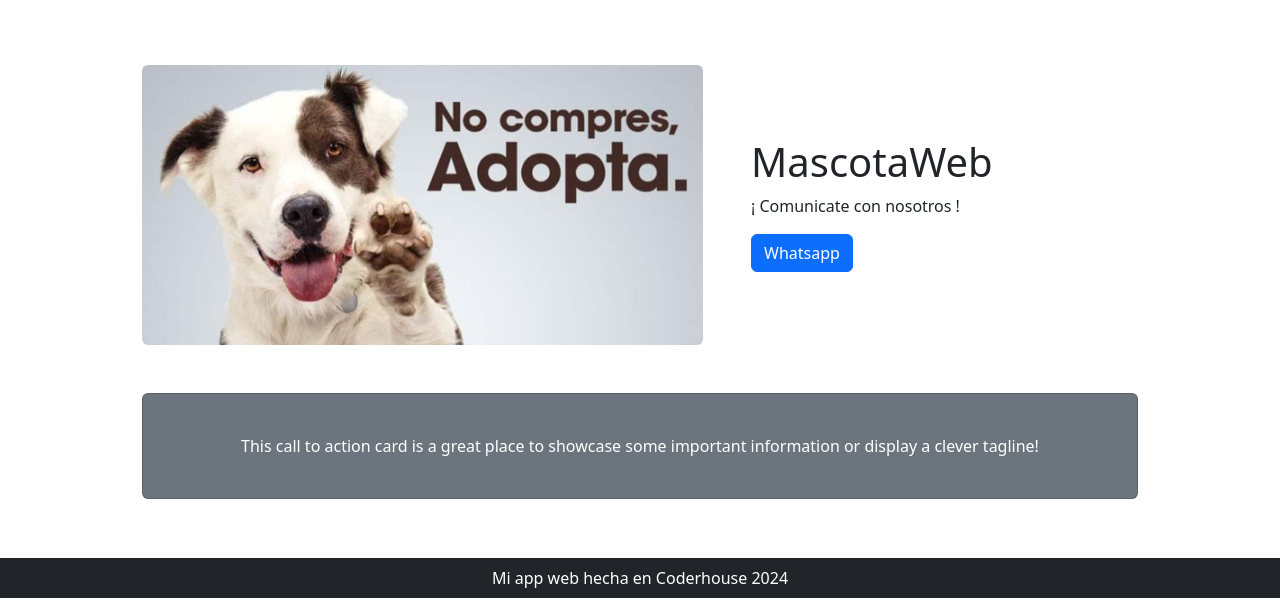
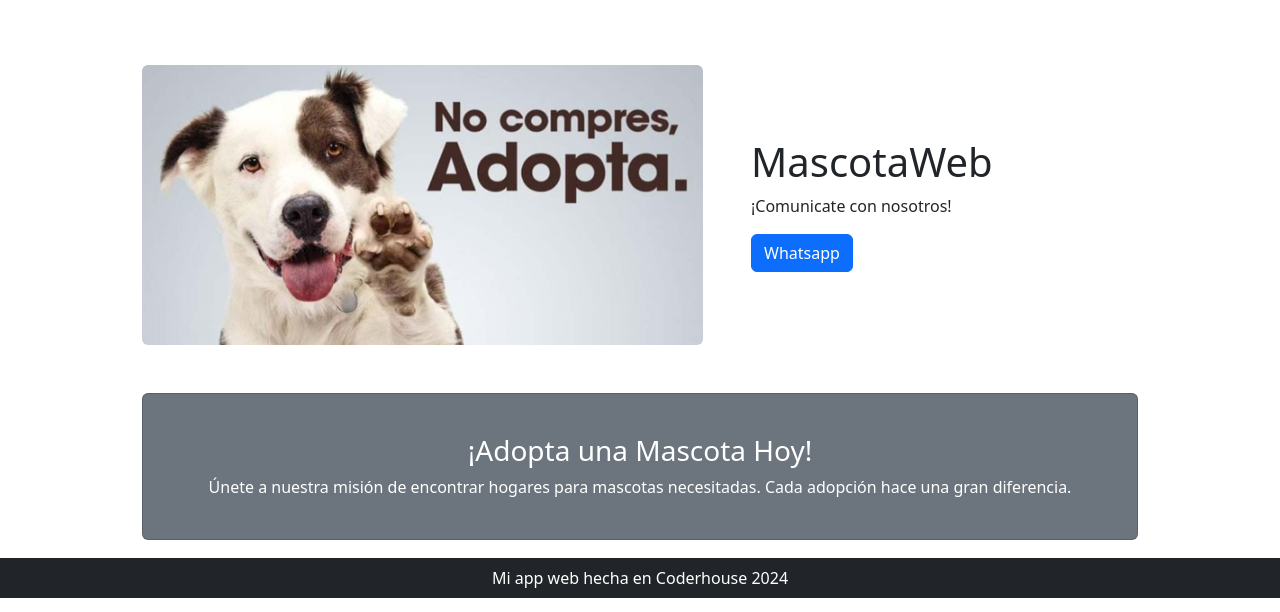
Before and after one commit to josefinaguarda/tercer-preentrega-josefinaguarda, a Django app: page / in a window 1280 px wide. Shown: the part 202-814 px from the top of the page. Run offline with Django 5.2, Linux system fonts and the light colour scheme; some libraries are stand-ins or nearby versions.

Commit message:
core: mejoras en index

```diff
--- a/mi_proyecto/core/templates/core/index.html
+++ b/mi_proyecto/core/templates/core/index.html
@@ -10,34 +10,41 @@
 {% endblock body_title %}
 
 {% block content %}
-
 <!-- Page Content-->
 <div class="container px-4 px-lg-5">
+    <!-- User Welcome Message -->
     {% if user.is_authenticated %}
-            <p class="text-info ">¡Bienvenido {{ user.username | title }}!</p>
+        <div class="alert alert-info mt-4" role="alert">
+            ¡Bienvenido {{ user.username | title }}!
+        </div>
     {% endif %}
 
-        <!-- Mensaje para cuando un vendedor sea creado -->
+    <!-- Vendor Creation Message -->
     {% if mensaje %}
-             <p class="text-info ">{{ mensaje }} ¡Bienvenido!</p>
+        <div class="alert alert-success mt-4" role="alert">
+            {{ mensaje }} ¡Bienvenido!
+        </div>
     {% endif %}
 
-        <!-- Heading Row-->
+    <!-- Heading Row -->
     <div class="row gx-4 gx-lg-5 align-items-center my-5">
-            <div class="col-lg-7"><img class="img-fluid rounded mb-4 mb-lg-0"
-                    src="{% static 'core/img/adopciones.PNG' %}" alt="..." /></div>
+        <div class="col-lg-7">
+            <img class="img-fluid rounded mb-4 mb-lg-0" src="{% static 'core/img/adopciones.PNG' %}" alt="..." />
+        </div>
         <div class="col-lg-5">
             <h1 class="font-weight-light">MascotaWeb</h1>
-                <p>¡ Comunicate con nosotros !</p>
+            <p>¡Comunicate con nosotros!</p>
             <a class="btn btn-primary" href="https://wa.me/54261999999" target="_blank">Whatsapp</a>
         </div>
     </div>
-        <!-- Call to Action-->
+
+    <!-- Call to Action -->
     <div class="card text-white bg-secondary my-5 py-4 text-center">
         <div class="card-body">
-                <p class="text-white m-0">This call to action card is a great place to showcase some important
-                    information or display a clever tagline!</p>
+            <h3 class="card-title">¡Adopta una Mascota Hoy!</h3>
+            <p class="card-text">Únete a nuestra misión de encontrar hogares para mascotas necesitadas. Cada adopción hace una gran diferencia.</p>
+
         </div>
-
-
+    </div>
+</div>
 {% endblock content %}
```
Lines whose indentation alone changed are shown as unchanged.
